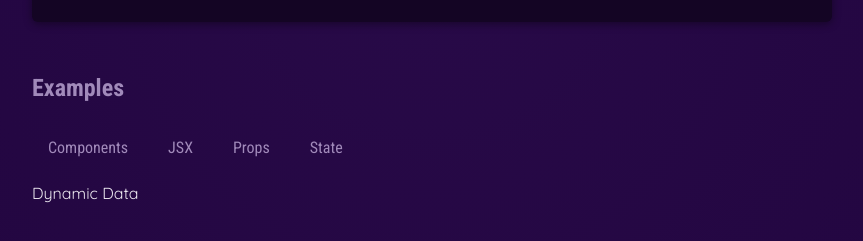
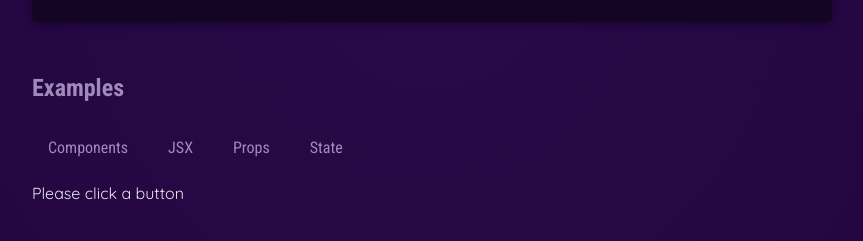
Before and after one commit to TInjusan/ReactBasic, a React (Vite) app: page / in a window 1280 px wide. Shown: the part 677-918 px from the top of the page, without its empty margins (208-1071 px from the left). Built offline with nearby package versions, Linux system fonts and the light colour scheme.

Commit message:
Implementing useState

```diff
--- a/src/App.jsx
+++ b/src/App.jsx
@@ -2,11 +2,17 @@ import Header from "./components/Header/Header";
 import CoreConcept from "./components/CoreConcept";
 import TabButton from "./components/TabButton";
 import {CORE_CONCEPTS} from "./data.js";
+import { useState } from "react";
 
 function App() {
+  const [selectedTopic, setSelectedTopic] = useState('Please click a button');
+  // useState always returns an array object that contains 2 items
+  // The value and the function that runs the component again
 
   function handleSelect(selectedButton){
-    console.log(selectedButton);
+    setSelectedTopic(selectedButton);
+
+    console.log(selectedTopic);
 }
 
   return (
@@ -26,13 +32,13 @@ function App() {
           <section id="examples">
             <h2>Examples</h2>
             <menu>
-              <TabButton onSelect={ ()=> handleSelect('components')}>Components</TabButton>
+              <TabButton onSelect={()=> handleSelect('components')}>Components</TabButton>
               <TabButton onSelect={()=> handleSelect('jsx')}>JSX</TabButton>
               <TabButton onSelect={()=> handleSelect('props')}>Props</TabButton>
               <TabButton onSelect={()=> handleSelect('state')}>State</TabButton>
 
             </menu>
-            Dynamic Data
+            {selectedTopic}
           </section>
 
       </main>
```
